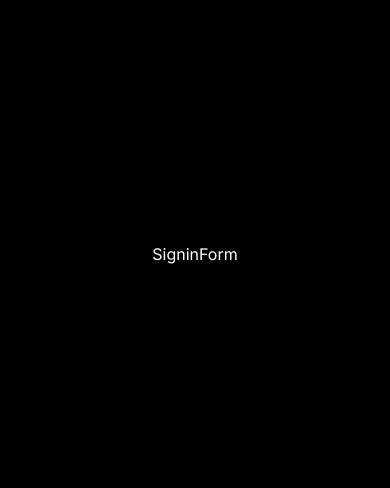
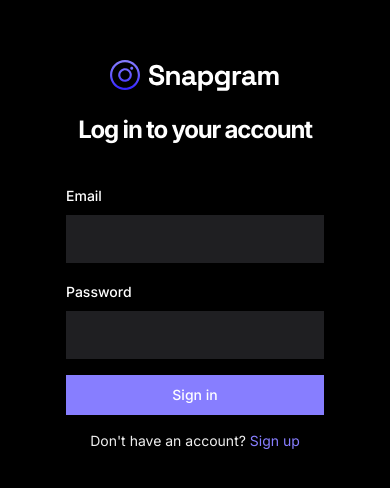
Before and after one commit to shivraj-roy/instaflick, a React (Vite) app: page /sign-in in a window 390 px wide. Shown: the part 168-656 px from the top of the page. Built offline with nearby package versions, Linux system fonts and the light colour scheme; no server answers.

Commit message:
feat: implement SigninForm with validation, session management, and error handling...

```diff
--- a/src/auth/form/SigninForm.tsx
+++ b/src/auth/form/SigninForm.tsx
@@ -1,4 +1,133 @@
+import { zodResolver } from "@hookform/resolvers/zod";
+import { useForm } from "react-hook-form";
+import { z } from "zod";
+import { Button } from "@/components/ui/button";
+import {
+   Form,
+   FormControl,
+   FormField,
+   FormItem,
+   FormLabel,
+   FormMessage,
+} from "@/components/ui/form";
+import { useToast } from "@/hooks/use-toast";
+import { Input } from "@/components/ui/input";
+import { signinValidation } from "@/lib/validation";
+import Loader from "@/components/shared/Loader";
+import { Link, useNavigate } from "react-router-dom";
+import { useSignInAccount } from "@/lib/react-query/queryNmutation";
+import { useAuthContext } from "@/context/AuthContext";
+
 const SigninForm = () => {
-   return <div>SigninForm</div>;
+   const { toast } = useToast();
+   const { checkAuthUser, isLoading: isAuthLoading } = useAuthContext();
+   const navigate = useNavigate();
+
+   const { mutateAsync: signInAccount, isPending } = useSignInAccount();
+
+   const form = useForm<z.infer<typeof signinValidation>>({
+      resolver: zodResolver(signinValidation),
+      defaultValues: {
+         email: "",
+         password: "",
+      },
+   });
+
+   async function onSubmit(values: z.infer<typeof signinValidation>) {
+      console.log("submitted values: ", values);
+      const session = await signInAccount({
+         email: values.email,
+         password: values.password,
+      });
+      console.log("session: ", session);
+      if (!session) {
+         console.log("failed to sign in");
+         // Handle error
+         return toast({
+            title: "Error",
+            description: "Failed to sign in user",
+            variant: "destructive",
+         });
+      }
+
+      const isAuth = await checkAuthUser();
+      if (isAuth) {
+         console.log("signed in successfully");
+         form.reset();
+         toast({
+            title: "Success",
+            description: "User signed in successfully",
+            variant: "default",
+         });
+         navigate("/");
+      } else {
+         console.log("failed to sign in");
+         return toast({
+            title: "Error",
+            description: "Log in failed. Please try again",
+            variant: "destructive",
+         });
+      }
+   }
+
+   return (
+      <Form {...form}>
+         <div className="sm:w-420 flex-center flex-col">
+            <img src="/assets/images/logo.svg" alt="logo" />
+            <h2 className="h3-bold md:h2-bold py-5 md:py-10">
+               Log in to your account
+            </h2>
+
+            <form
+               onSubmit={form.handleSubmit(onSubmit)}
+               className="flex flex-col gap-4 w-full mt-4"
+            >
+               <FormField
+                  control={form.control}
+                  name="email"
+                  render={({ field }) => (
+                     <FormItem>
+                        <FormLabel>Email</FormLabel>
+                        <FormControl>
+                           <Input
+                              type="email"
+                              className="shad-input"
+                              {...field}
+                           />
+                        </FormControl>
+                        <FormMessage />
+                     </FormItem>
+                  )}
+               />
+               <FormField
+                  control={form.control}
+                  name="password"
+                  render={({ field }) => (
+                     <FormItem>
+                        <FormLabel>Password</FormLabel>
+                        <FormControl>
+                           <Input
+                              type="password"
+                              className="shad-input"
+                              {...field}
+                           />
+                        </FormControl>
+                        <FormMessage />
+                     </FormItem>
+                  )}
+               />
+               <Button type="submit" className="shad-button_primary">
+                  {isAuthLoading || isPending ? <Loader /> : "Sign in"}
+               </Button>
+            </form>
+            <p className="text-center text-sm text-light-2 mt-4">
+               Don&apos;t have an account?{" "}
+               <Link to="/sign-up" className="text-primary-500 hover:underline">
+                  Sign up
+               </Link>
+            </p>
+         </div>
+      </Form>
+   );
 };
 export default SigninForm;
--- a/src/auth/form/SignupForm.tsx
+++ b/src/auth/form/SignupForm.tsx
@@ -163,7 +163,7 @@
                   )}
                />
                <Button type="submit" className="shad-button_primary">
-                  {createUserLoading ? <Loader /> : "Sign up"}
+                  {createUserLoading || isAuthLoading ? <Loader /> : "Sign up"}
                </Button>
             </form>
             <p className="text-center text-sm text-light-2 mt-4">
--- a/src/context/AuthContext.tsx
+++ b/src/context/AuthContext.tsx
@@ -15,7 +15,7 @@
 const INITIAL_STATE = {
    user: INITIAL_USER,
    isAuthenticated: false,
-   isLoading: true,
+   isLoading: false,
    setUser: (() => {}) as React.Dispatch<React.SetStateAction<IUser>>,
    setIsAuthenticated: (() => {}) as React.Dispatch<
       React.SetStateAction<boolean>
--- a/src/lib/appwrite/api.ts
+++ b/src/lib/appwrite/api.ts
@@ -55,14 +55,39 @@
    password: string;
 }) => {
    try {
-      const session = await account.createEmailPasswordSession(
-         user.email,
-         user.password
-      );
-      return session;
-   } catch (error) {
-      console.error("Error signing in: ", error);
-      throw new Error("Failed to sign in");
+      // console.log("Checking for an existing session...");
+      const currentUser = await account.get(); // Check if a session is active
+      // console.log("User already signed in:", currentUser);
+      return currentUser; // Return the current session if it exists
+      // eslint-disable-next-line @typescript-eslint/no-explicit-any
+   } catch (error: any) {
+      if (error.code === 401) {
+         // No active session, proceed to create a new one
+         console.log("No active session found. Creating a new session...");
+         try {
+            const session = await account.createEmailPasswordSession(
+               user.email,
+               user.password
+            );
+            console.log("Session created successfully:", session);
+            return session;
+            // eslint-disable-next-line @typescript-eslint/no-explicit-any
+         } catch (sessionError: any) {
+            console.error(
+               "Error during session creation:",
+               sessionError.message
+            );
+            throw new Error(
+               "Failed to sign in. Please check your credentials."
+            );
+         }
+      } else {
+         console.error(
+            "Unexpected error while checking session:",
+            error.message
+         );
+         throw new Error("Failed to check session status.");
+      }
    }
 };
 
--- a/src/lib/validation/index.ts
+++ b/src/lib/validation/index.ts
@@ -21,3 +21,10 @@
    //    "Password must contain at least one special character"
    // ),
 });
+
+export const signinValidation = z.object({
+   email: z.string().email({ message: "Invalid email address" }),
+   password: z
+      .string()
+      .min(8, { message: "Password must be at least 8 characters long" }),
+});
```
